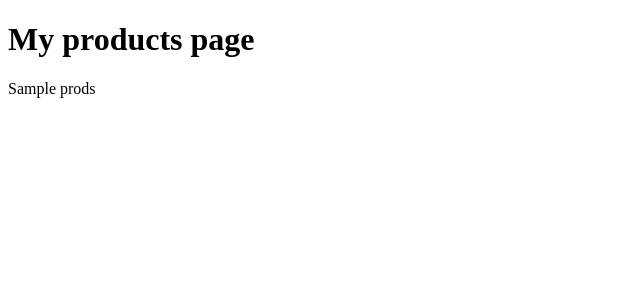
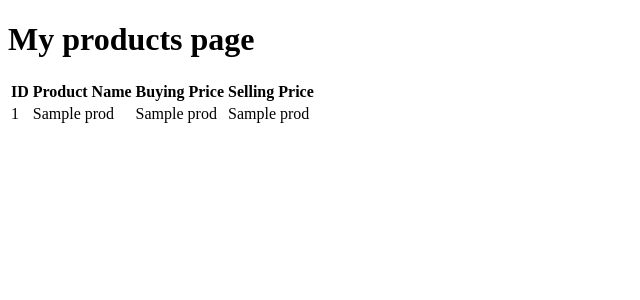
Before and after one commit to Ropykevin/myduka-project, a Flask app: template templates/products.html in a window 1280 px wide. Shown: the top 300 px of the page, without its empty margins (0-640 px from the left). Run offline with Flask 3, Linux system fonts and the light colour scheme; the template is opened without the code that fills it: most values are stand-ins (such as "Sample title", 1, 10 or a date in 2020).

Commit message:
Flask day 3

```diff
--- a/main.py
+++ b/main.py
@@ -19,12 +19,14 @@ def products():
 
 @app.route('/sales')
 def sales():
-    return render_template('sales.html')
+    sales=fetch_data('sales')
+    return render_template('sales.html',sales=sales)
 
 # stocks route
 
 @app.route('/stock')
 def stock():
-    return render_template('stock.html')
+    stock=fetch_data('stock')
+    return render_template('stock.html',stock=stock)
 
 app.run()
--- a/templates/products.html
+++ b/templates/products.html
@@ -1,13 +1,37 @@
 <!DOCTYPE html>
 <html lang="en">
+
 <head>
     <meta charset="UTF-8">
     <meta name="viewport" content="width=device-width, initial-scale=1.0">
     <title>Document</title>
 </head>
+
 <body>
     <h1>My products page</h1>
-    <p>{{prods}}</p>
 
+    <table class=" table-bordered">
+        <thead>
+            <tr>
+                <th>ID</th>
+                <th>Product Name</th>
+                <th>Buying Price</th>
+                <th>Selling Price</th>
+            </tr>
+        </thead>
+        <tbody>
+            {% for prod in prods %}
+            <tr>
+                <td>{{prod[0]}}</td>
+                <td>{{prod[1]}}</td>
+                <td>{{prod[2]}}</td>
+                <td>{{prod[3]}}</td>
+            </tr>
+            {% endfor %}
+
+        </tbody>
+
+    </table>
 </body>
+
 </html>
--- /dev/null
+++ b/test.py
@@ -0,0 +1,4 @@
+fruits = [(1, 2, 3, 4), (10, 20, 30), (50, 60, 70)]
+
+for x in fruits:
+    print(x)
```
Also changed, not shown: templates/index.html (+10 -0 lines), 1 other file.
